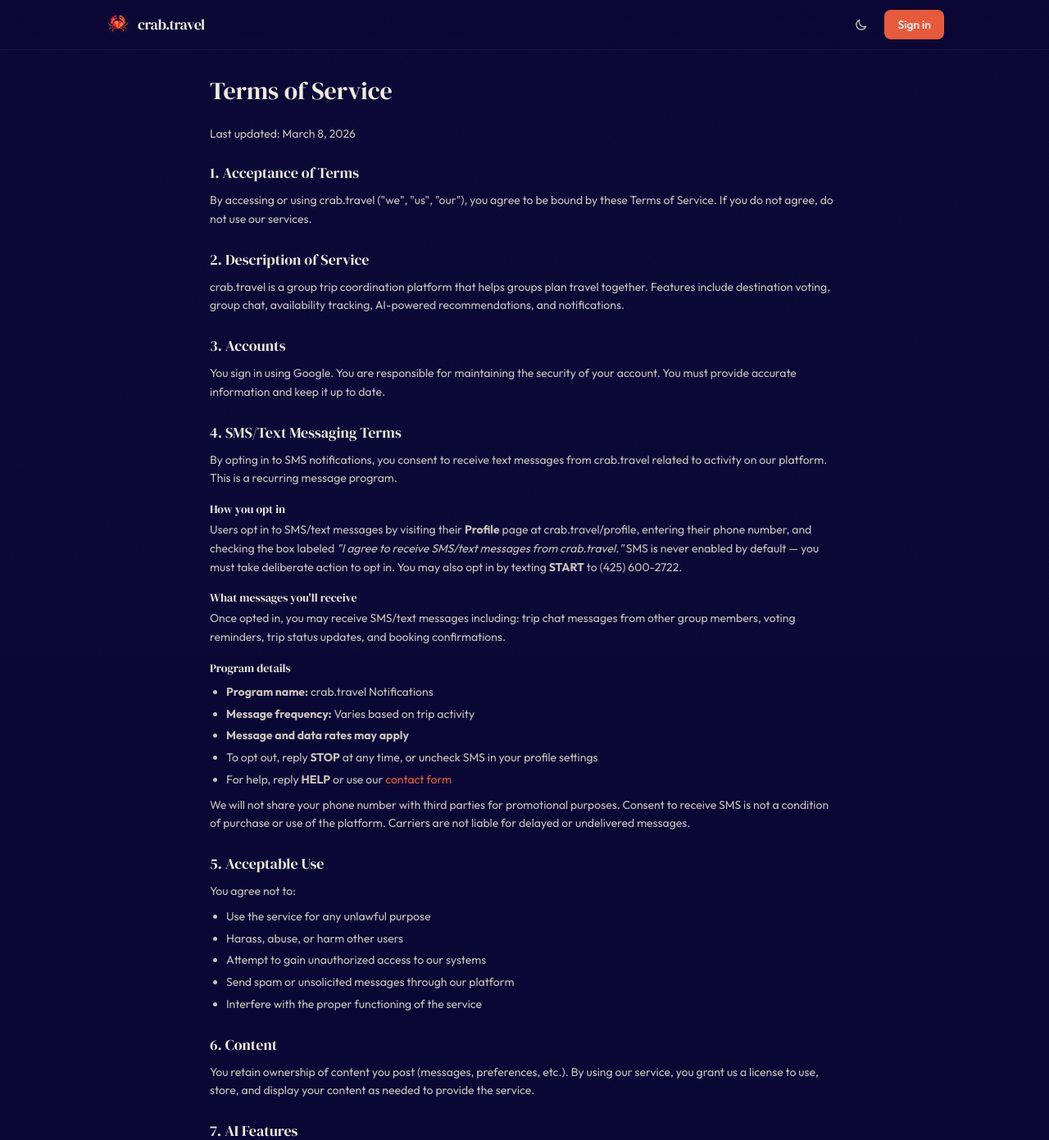
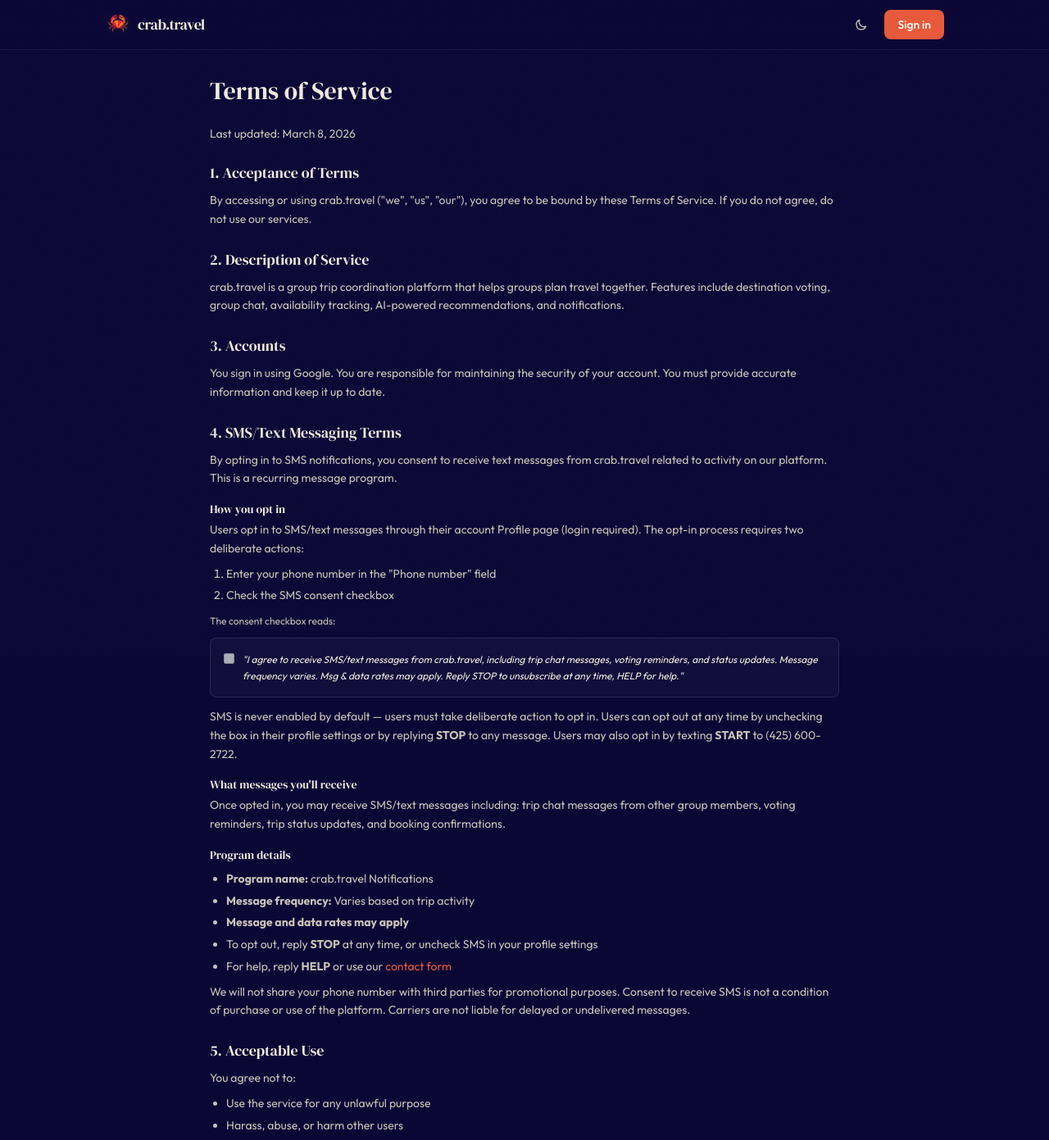
Before and after one commit to tillo13/crab_travel, a Flask app: page /terms in a window 1280 px wide. Shown: the top 1391 px of the page at 82% size. Run offline with Flask 3, Linux system fonts and the light colour scheme; some libraries are stand-ins or nearby versions.

Commit message:
add visual opt-in checkbox mockup to terms page SMS section for Twilio verification

```diff
--- a/templates/terms.html
+++ b/templates/terms.html
@@ -27,7 +27,19 @@
 <p>By opting in to SMS notifications, you consent to receive text messages from crab.travel related to activity on our platform. This is a recurring message program.</p>
 
 <h3 class="text-sm font-display text-crab-sand mt-4 mb-1">How you opt in</h3>
-<p>Users opt in to SMS/text messages by visiting their <strong>Profile</strong> page at crab.travel/profile, entering their phone number, and checking the box labeled <em>"I agree to receive SMS/text messages from crab.travel."</em> SMS is never enabled by default — you must take deliberate action to opt in. You may also opt in by texting <strong>START</strong> to (425) 600-2722.</p>
+<p>Users opt in to SMS/text messages through their account Profile page (login required). The opt-in process requires two deliberate actions:</p>
+<ol class="list-decimal ml-5 mt-2 space-y-1">
+<li>Enter your phone number in the "Phone number" field</li>
+<li>Check the SMS consent checkbox</li>
+</ol>
+<p class="mt-3 mb-2 text-xs text-crab-sand-dim">The consent checkbox reads:</p>
+<div class="border border-white/10 rounded-lg p-4 my-3 bg-white/[0.03]">
+  <label class="flex items-start gap-2.5">
+    <input type="checkbox" disabled class="mt-0.5 accent-crab-coral">
+    <span class="text-xs text-crab-sand leading-relaxed"><em>"I agree to receive SMS/text messages from crab.travel, including trip chat messages, voting reminders, and status updates. Message frequency varies. Msg &amp; data rates may apply. Reply STOP to unsubscribe at any time, HELP for help."</em></span>
+  </label>
+</div>
+<p>SMS is never enabled by default — users must take deliberate action to opt in. Users can opt out at any time by unchecking the box in their profile settings or by replying <strong>STOP</strong> to any message. Users may also opt in by texting <strong>START</strong> to (425) 600-2722.</p>
 
 <h3 class="text-sm font-display text-crab-sand mt-4 mb-1">What messages you'll receive</h3>
 <p>Once opted in, you may receive SMS/text messages including: trip chat messages from other group members, voting reminders, trip status updates, and booking confirmations.</p>
```
